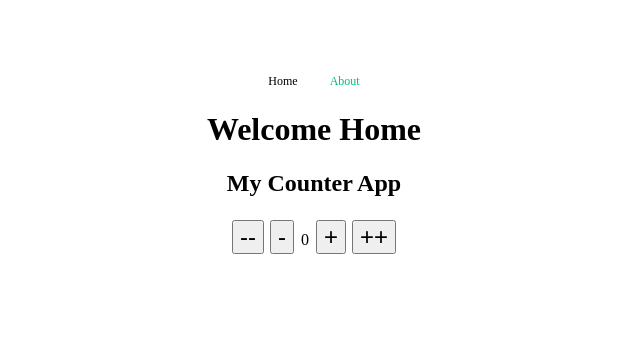
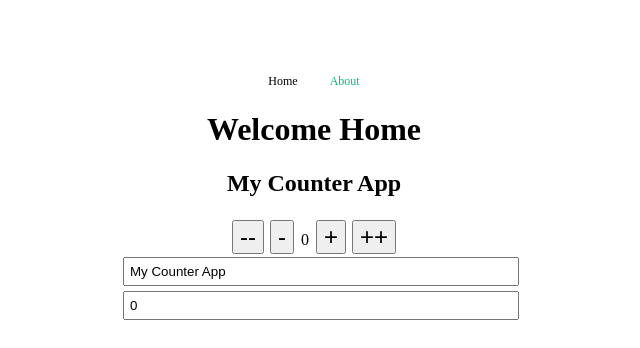
Before and after one commit to cckcoder/vuejs-3-beginner, a Vue app: page / in a window 1280 px wide. Shown: the top 348 px of the page, without its empty margins (326-966 px from the left). Built offline with nearby package versions, Linux system fonts and the light colour scheme.

Commit message:
update: composition api normal way
Signed-off-by: chaiwat.chaobaankoh <chaiwat.chaobaankoh@accenture.com>

```diff
--- a/src/views/HomeView.vue
+++ b/src/views/HomeView.vue
@@ -1,8 +1,6 @@
-<script>
+<script setup>
 import { ref } from 'vue'
 
-export default {
-    setup() {
 const count = ref(0)
 const title = ref('My Counter App')
 
@@ -12,15 +10,6 @@ export default {
 
 const decrement = () => {
     count.value--
-        }
-
-        return {
-            count,
-            increment,
-            decrement,
-            title
-        }
-    }
 }
 
 </script>
@@ -35,6 +24,18 @@ export default {
             {{ count }}
             <button class="btn-counter" @click="increment">+</button>
             <button class="btn-counter">++</button>
+        </div>
+        <div>
+            <input
+                v-model="title"
+                type="text"
+                name="title-model"
+            >
+            <input
+                v-model.number="count"
+                type="number"
+                name="title-model"
+            >
         </div>
     </div>
 </template>
@@ -51,4 +52,10 @@ export default {
 .btn-counter {
     margin: 3px;
 }
+
+input {
+    width: 100%;
+    padding: 5px;
+    margin-bottom: 5px;
+}
 </style>
```
Lines whose indentation alone changed are shown as unchanged.
